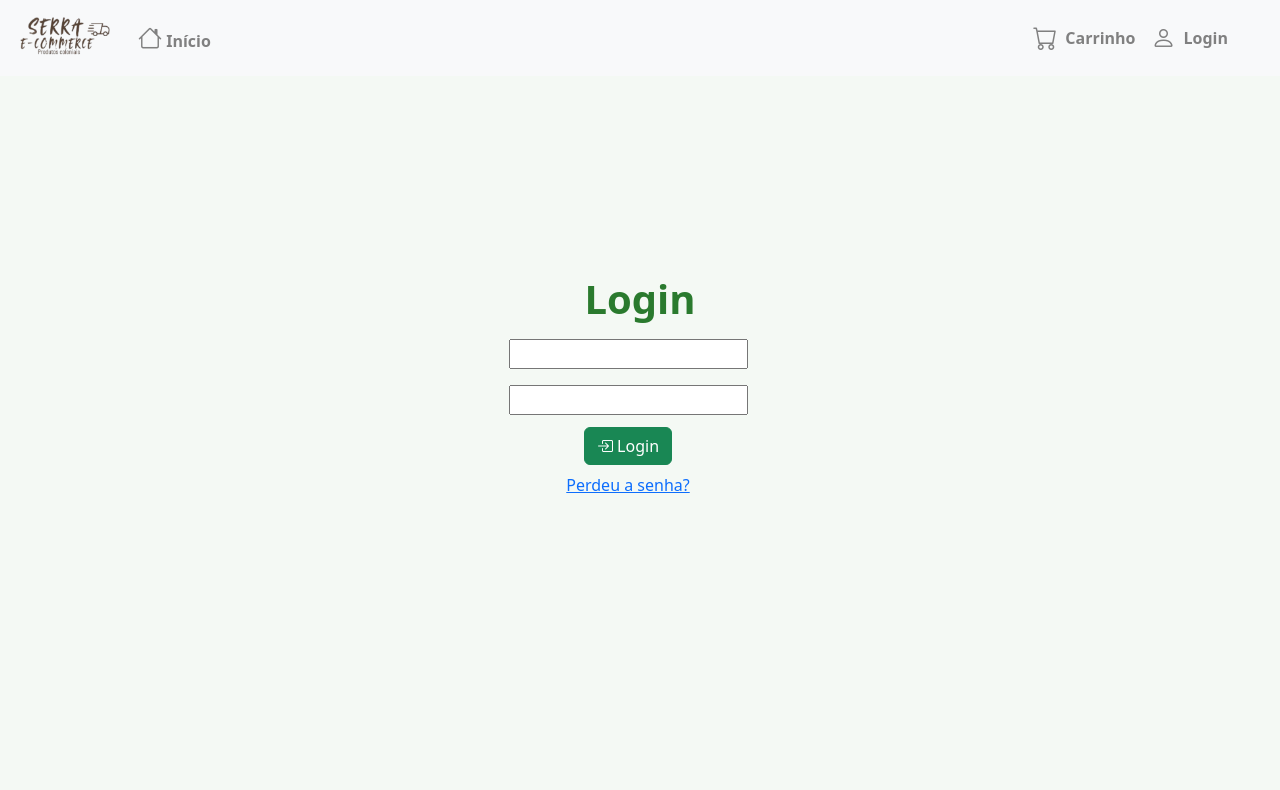
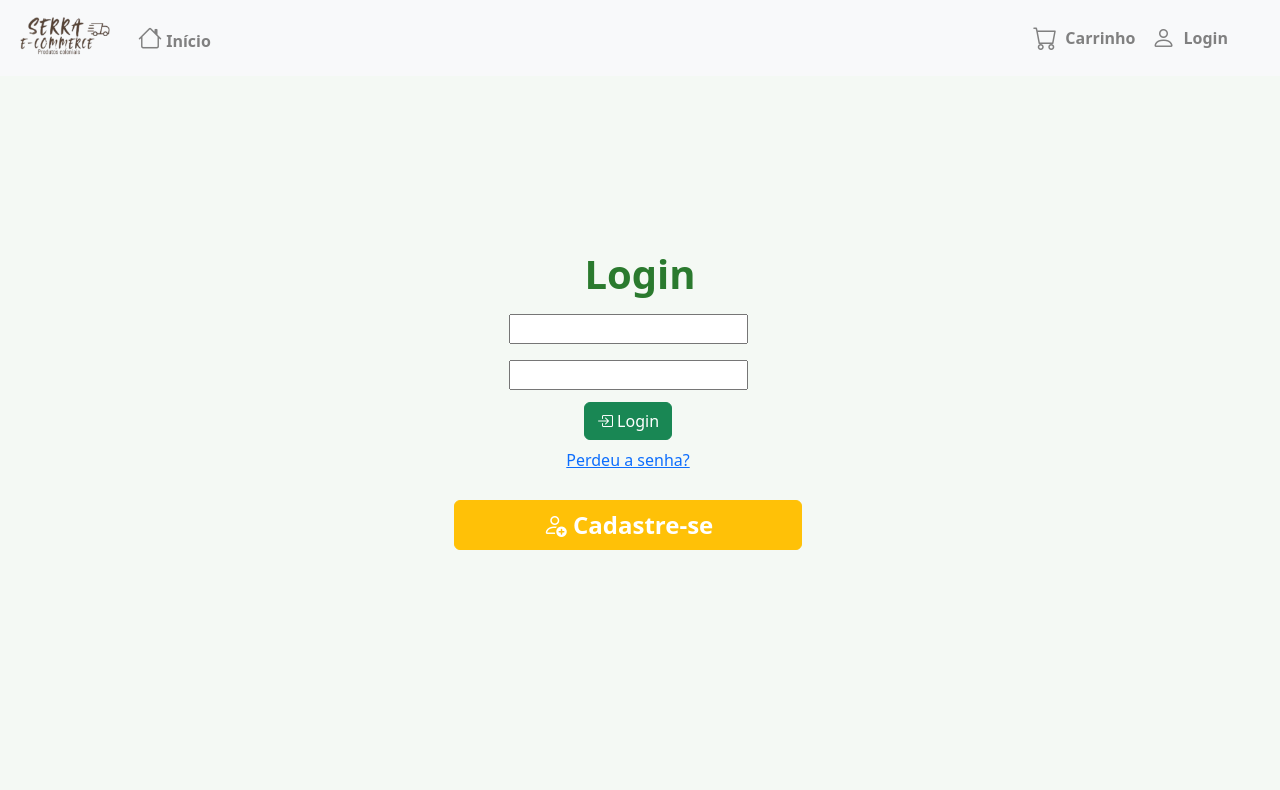
Before and after one commit to joaovitorpichetti/produtoColonial, a Django app: template templates/registration/login.html in a window 1280 px wide. Shown: the top 790 px of the page. Run offline with Django 5.2, Linux system fonts and the light colour scheme; the template is opened without the code that fills it, so the values that code supplies are empty, except form fields; tables that the repository leaves empty hold one stand-in row (Sample ...); form fields are guessed from the names that the template uses; some libraries are stand-ins or nearby versions.

Commit message:
Add botão para cadastrar no Site

```diff
--- a/templates/registration/login.html
+++ b/templates/registration/login.html
@@ -55,6 +55,12 @@
                     <p class="p-2"><a href="{% url 'password_reset' %}">Perdeu a senha?</a></p>
                 </div>
                 </div>
+
+                <div class="row justify-content-center">
+                    <div class="d-grid gap-2 col-4 mx-auto">
+                        <a class="btn btn-warning" href="{% url 'aplicacao:cadastro_cliente' %}" style="color: #ffffff; font-size: 1.5rem;"><b><i class="bi bi-person-add"></i>  Cadastre-se</b></a>
+                    </div>
+                </div>
             </div>
         </div>
 
```
